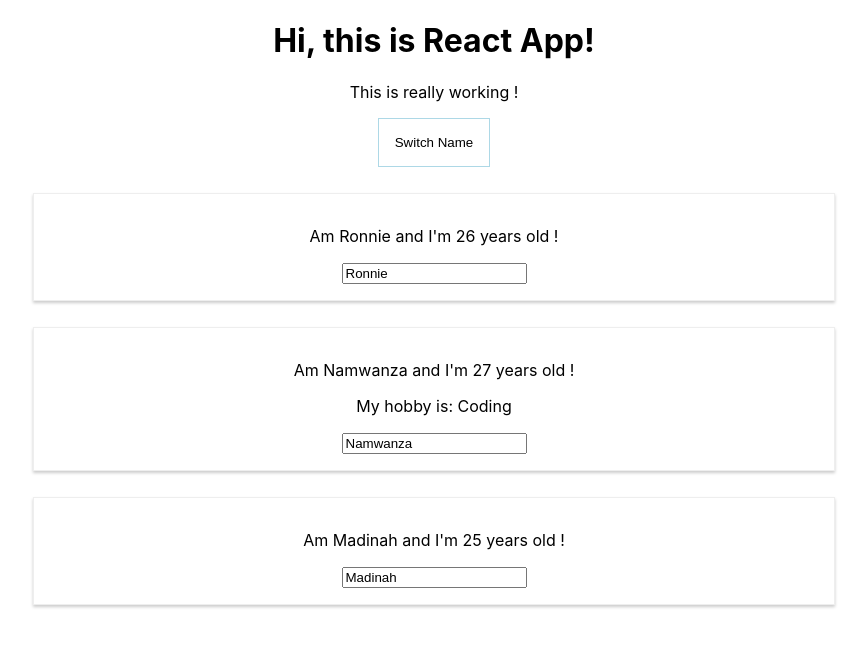
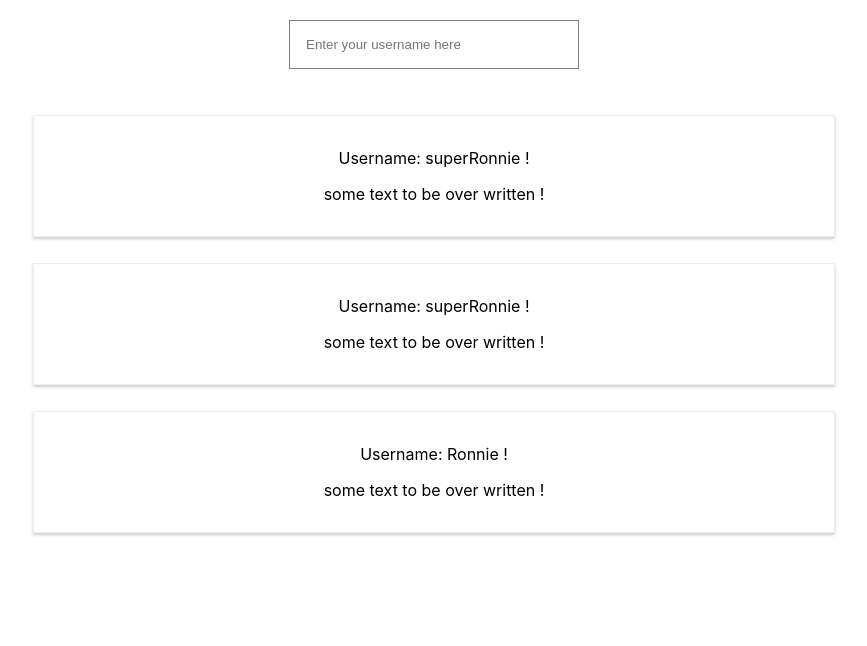
Before and after one commit to Namwanza/complete-react-guide, a React (Create React App) app: page / in a window 1280 px wide. Shown: the top 646 px of the page, without its empty margins (206-1073 px from the left). Built offline with nearby package versions, Linux system fonts and the light colour scheme.

Commit message:
add 01-assignment

```diff
--- a/src/App.js
+++ b/src/App.js
@@ -1,49 +1,52 @@
 import React, { Component } from 'react';
 import './App.css';
 
-import Person from './Person/Person';
+// import Person from './Person/Person';
+import UserOutput from './UserOutput/UserOutput';
+import UserInput from './UserInput/UserInput';
 
 class App extends Component {
   state = {
-    persons: [
-      { name: 'Ronnie', age: 26 },
-      { name: 'Namwanza', age: 27 },
-      { name: 'Madinah', age: 25 }
-    ],
-    someOtherStates: 'Some other state !'
+    // persons: [
+    //   { name: 'Ronnie', age: 26 },
+    //   { name: 'Namwanza', age: 27 },
+    //   { name: 'Madinah', age: 25 }
+    // ],
+    // someOtherStates: 'Some other state !'
+    username: 'superRonnie !'
   }
 
-  switchNameHandler = (newName) => {
-    // console.log('Clicked Me!')
+  // switchNameHandler = (newName) => {
+  //   // console.log('Clicked Me!')
+  //   this.setState({
+  //     persons: [
+  //       { name: newName, age: 27 },
+  //       { name: "Mbeiza", age: 50 },
+  //       { name: "Julius", age: 35 },
+  //     ],
+  //   })
+  // }
+
+  // changeNameHandler = (event) => {
+  //   this.setState({
+  //     persons: [
+  //       { name: "Julius", age: 27 },
+  //       { name: event.target.value, age: 50 },
+  //       { name: "Julius", age: 35 },
+  //     ],
+  //   })
+  // }
+
+  changeUsernameHandler = (event) => {
     this.setState({
-      persons: [
-        { name: newName, age: 27 },
-        { name: "Mbeiza", age: 50 },
-        { name: "Julius", age: 35 },
-      ],
-    })
-  }
-
-  changeNameHandler = (event) => {
-    this.setState({
-      persons: [
-        { name: "Julius", age: 27 },
-        { name: event.target.value, age: 50 },
-        { name: "Julius", age: 35 },
-      ],
+      username: event.target.value
     })
   }
 
   render() {
-    const style = {
-      border: '1px solid lightblue',
-      background: 'white',
-      padding: '16px',
-      cursor: 'pointer'
-    }
     return (
       <div className="App">
-        <h1>Hi, this is React App!</h1>
+        {/* <h1>Hi, this is React App!</h1>
         <p>This is really working !</p>
         <button
           style = {style}
@@ -65,7 +68,12 @@ class App extends Component {
         <Person
           name = {this.state.persons[2].name}
           age = {this.state.persons[2].age}
-        />
+        /> */}
+        <UserInput changeUsername = {this.changeUsernameHandler} />
+
+        <UserOutput userName = {this.state.username}/>
+        <UserOutput userName = {this.state.username}/>
+        <UserOutput userName="Ronnie !"/>
       </div>
     );
     // return React.createElement('div', {className: 'App'}, React.createElement('h1', null, 'Hi, this is React!'))
--- /dev/null
+++ b/src/UserInput/UserInput.js
@@ -0,0 +1,21 @@
+import React from 'react';
+
+const UserInput = (props) => {
+    // inline styles
+    const style = {
+        border: '1px solid grey',
+        background: 'white',
+        padding: '16px',
+        margin: '20px',
+        width: '20%'
+    }
+    return (
+        <input type="text"
+            placeholder = 'Enter your username here'
+            onChange = {props.changeUsername}
+            value = {props.username}
+            style = {style}/>
+    )
+}
+
+export default UserInput;
--- /dev/null
+++ b/src/UserOutput/UserOutput.css
@@ -0,0 +1,8 @@
+.Person {
+    width: 60%;
+    margin: 26px auto;
+    border: 1px solid #eee;
+    box-shadow: 0 2px 3px #ccc;
+    padding: 16px;
+    text-align: center;
+}
--- /dev/null
+++ b/src/UserOutput/UserOutput.js
@@ -0,0 +1,13 @@
+import React from 'react';
+import './UserOutput.css'
+
+const UserOutput = (props) => {
+    return (
+        <div className="Person">
+            <p>Username: {props.userName}</p>
+            <p>some text to be over written !</p>
+        </div>
+    )
+}
+
+export default UserOutput;
```
